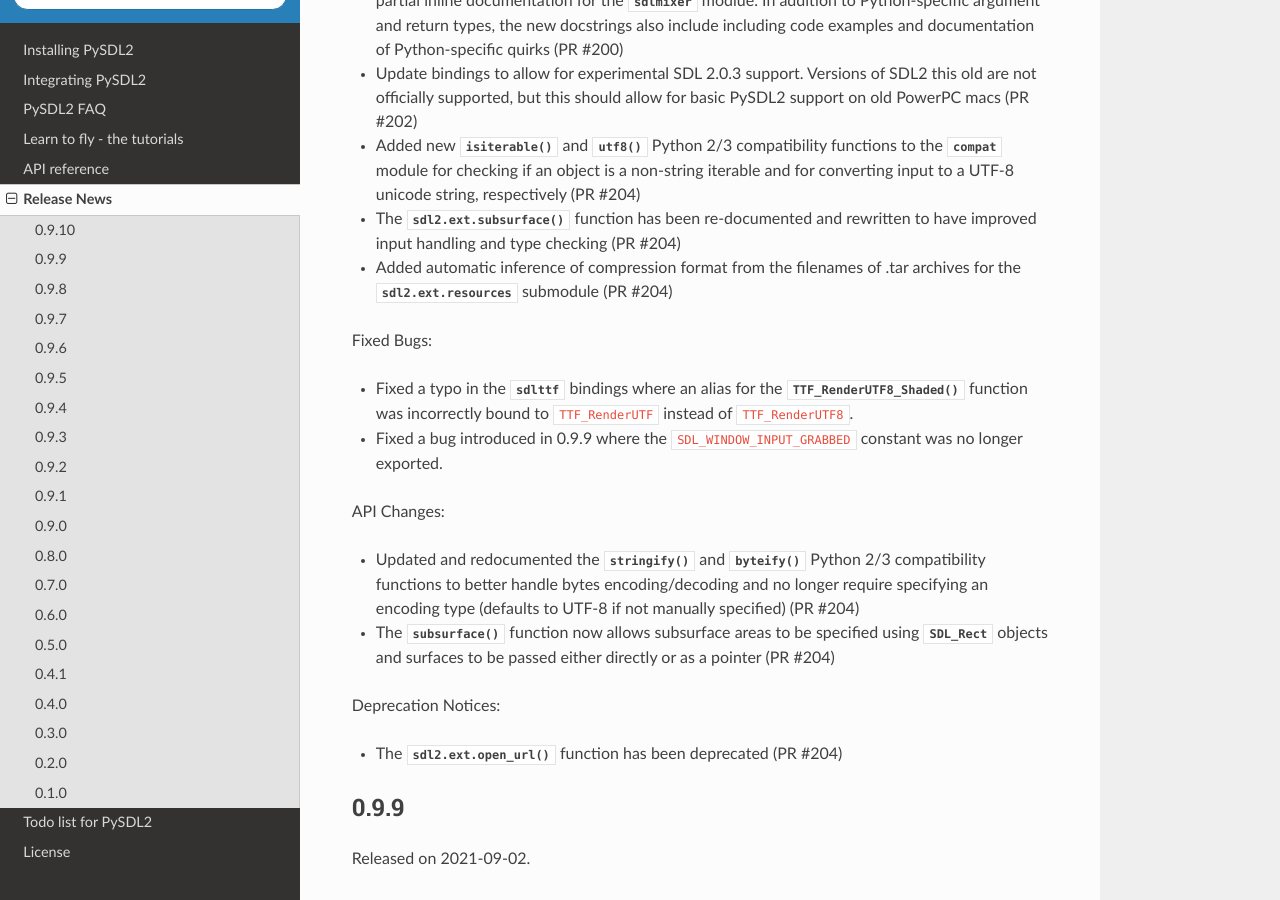
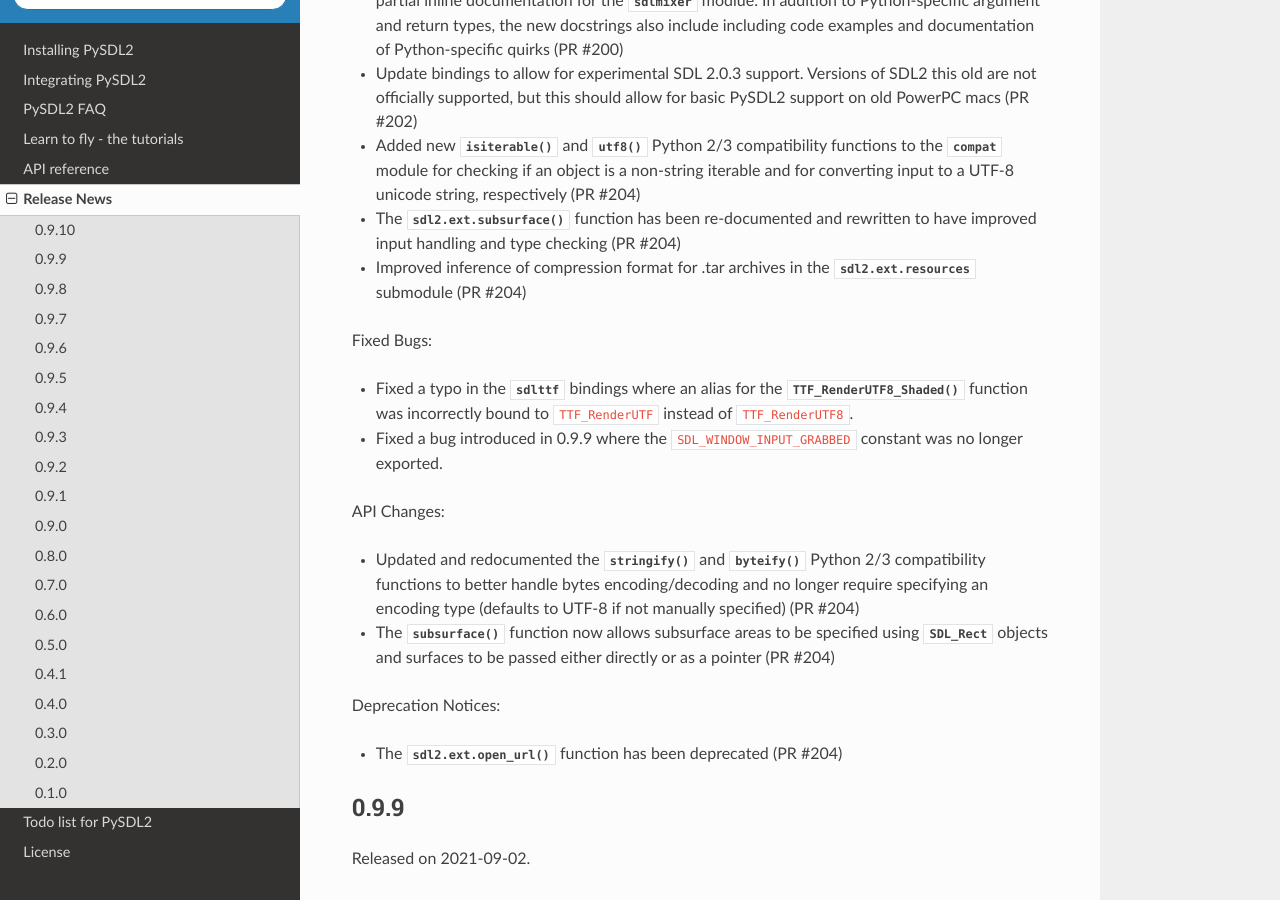
Before and after one commit to py-sdl/py-sdl2, a Sphinx documentation site: the page built from doc/news.rst, in a window 1280 px wide and 900 px high, scrolled down 517 px. Built offline with Sphinx 7.4.7 and the Read the Docs theme 2.0.0, drawn with Linux system fonts in a browser that asks for light colours.

Commit message:
Fixes for ext.resources docs

```diff
--- a/doc/news.rst
+++ b/doc/news.rst
@@ -29,8 +29,8 @@
   string, respectively (PR #204)
 * The :func:`sdl2.ext.subsurface` function has been re-documented and rewritten
   to have improved input handling and type checking (PR #204)
-* Added automatic inference of compression format from the filenames of
-  .tar archives for the :mod:`sdl2.ext.resources` submodule (PR #204)
+* Improved inference of compression format for .tar archives in the
+  :mod:`sdl2.ext.resources` submodule (PR #204)
 
 Fixed Bugs:
 
```
Also changed, not shown: 1 other file.
